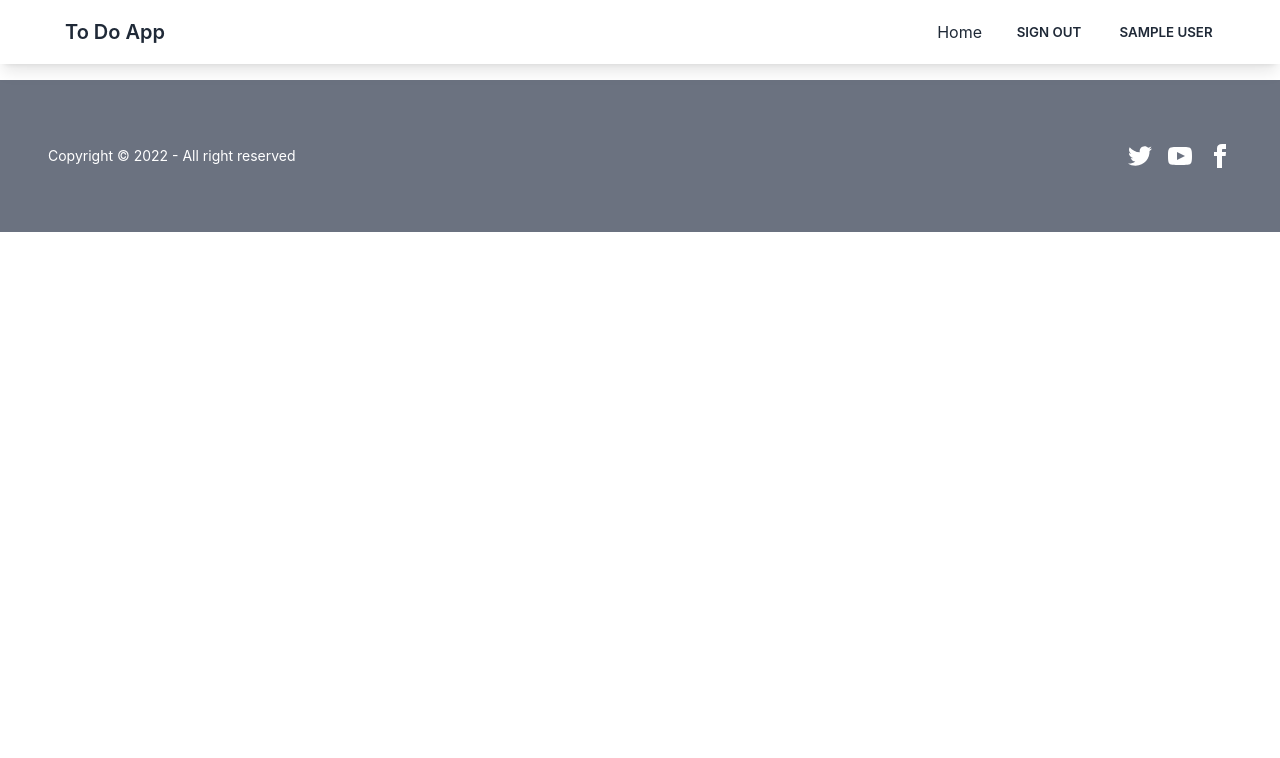
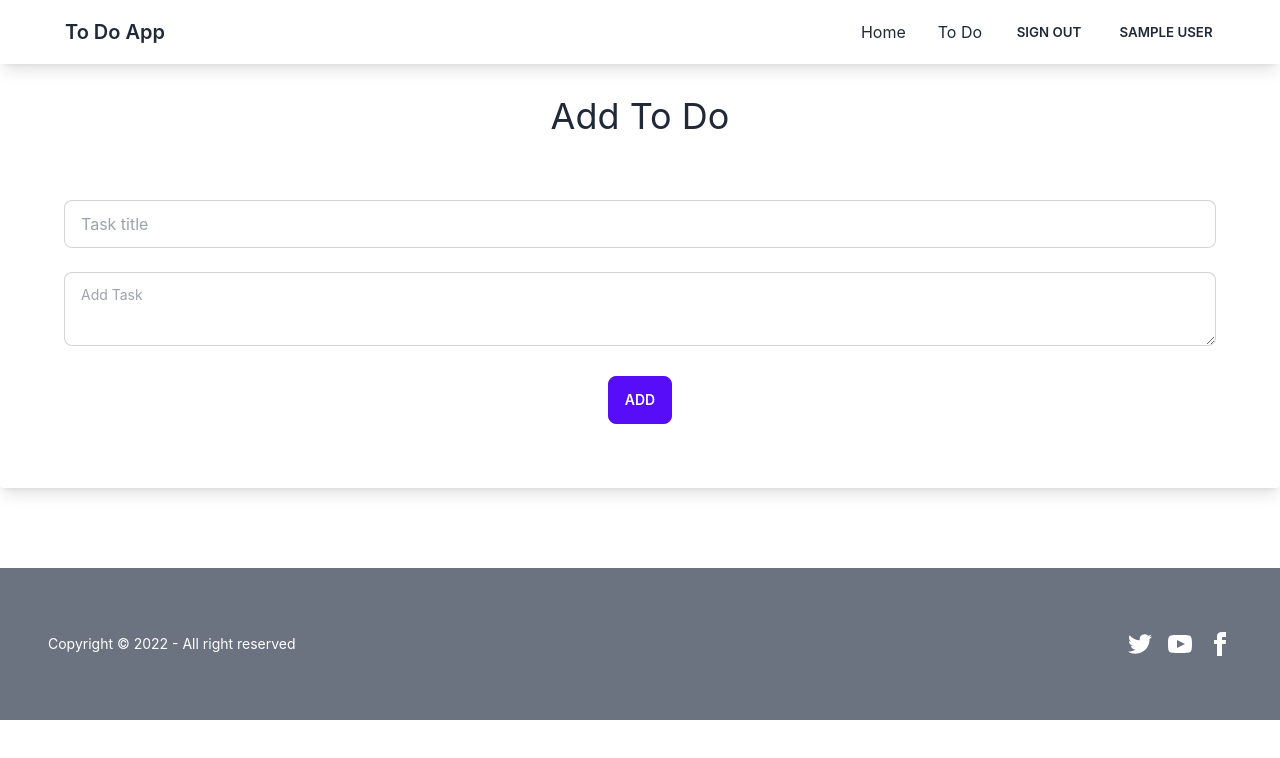
Before and after one commit to shariarHossain23/Todo-App-Client, a React (Create React App) app: page /add-todo in a window 1280 px wide. Shown: the top 758 px of the page. Built offline with nearby package versions, Linux system fonts and the light colour scheme; no server answers; sample sign-in values are in the browser's storage.

Commit message:
added enter keypress

```diff
--- a/src/App.js
+++ b/src/App.js
@@ -3,6 +3,7 @@ import { ToastContainer } from 'react-toastify';
 import 'react-toastify/dist/ReactToastify.css';
 import './App.css';
 import Home from './Component/Home/Home';
+import ToDoList from './Component/Home/ToDoList';
 import Fotter from './Component/Shared/Fotter';
 import Login from './Component/Shared/Login';
 import Navbar from './Component/Shared/Navbar';
@@ -18,6 +19,9 @@ function App() {
        <Route path='/'element={<RequireAuth>
         <Home></Home>
        </RequireAuth>}></Route>
+       <Route path='/add-todo' element={<RequireAuth>
+        <ToDoList></ToDoList>
+       </RequireAuth>}></Route>
        <Route path='/login'element={<Login></Login>}></Route>
        <Route path='/signup'element={<Signup></Signup>}></Route>
      </Routes>
--- a/src/Component/Home/DisplayTodo.js
+++ b/src/Component/Home/DisplayTodo.js
@@ -1,5 +1,5 @@
 import axios from "axios";
-import React, { useState } from "react";
+import { useState } from "react";
 import { useQuery } from "react-query";
 import Spinner from "../Shared/Spinner";
 import Modal from "./Modal";
@@ -22,13 +22,15 @@ const DisplayTodo = () => {
 
   return (
 
-    <div class="overflow-x-auto">
+    <div class="overflow-x-auto mt-16">
+      <h1 className="text-4xl mb-16 text-center">To Do List</h1>
       <table class="table w-full">
         <thead>
           <tr>
-            <th>Name</th>
-            <th>Description</th>
+            <th>List title</th>
+            <th>Task</th>
             <th>Complete</th>
+            <th>Edit</th>
             <th>Delete</th>
           </tr>
         </thead>
--- a/src/Component/Home/Home.js
+++ b/src/Component/Home/Home.js
@@ -1,11 +1,8 @@
-import React from 'react';
 import DisplayTodo from './DisplayTodo';
-import ToDoList from './ToDoList';
 
 const Home = () => {
     return (
         <div className='px-12 mt-20'>
-           <ToDoList></ToDoList>
            <DisplayTodo></DisplayTodo>
         </div>
     );
--- a/src/Component/Home/TaskCard.js
+++ b/src/Component/Home/TaskCard.js
@@ -1,4 +1,4 @@
-import React, { useState } from "react";
+import { useState } from "react";
 import { toast } from "react-toastify";
 
 const TaskCard = ({ todo, selectTask }) => {
@@ -21,6 +21,12 @@ const TaskCard = ({ todo, selectTask }) => {
         </button>
       </td>
       <td>
+      <label
+        >
+          Edit
+        </label>
+      </td>
+      <td>
         <label
           onClick={() => selectTask(todo)}
           for="delete"
--- a/src/Component/Home/ToDoList.js
+++ b/src/Component/Home/ToDoList.js
@@ -1,5 +1,5 @@
 import axios from "axios";
-import React from "react";
+import { useState } from "react";
 import { useForm } from "react-hook-form";
 import { toast } from "react-toastify";
 
@@ -11,7 +11,8 @@ const ToDoList = () => {
     reset,
     formState: { errors },
   } = useForm();
-
+  const [name,setName] = useState("")
+  const [desc,setDesc] = useState("")
   const submitData = event =>{
       event.preventDefault()
       const todoCollection = {
@@ -26,19 +27,41 @@ const ToDoList = () => {
         })
 
   }
+
+  const handleKeyPress = (event) => {
+    if(event.key === 'Enter'){
+      const todoCollection = {
+        name: name,
+        desc : desc
+     }
+       axios.post("https://calm-spire-98627.herokuapp.com/todo",todoCollection)
+       .then(response => {
+           toast.success("updated successfully")
+
+
+       })
+   ;
+    }
+  }
+
+
+  // const handleKeyPress = (e) => {
+  //   console.log(e);
+  // }}
   return (
-    <div className="mt-16 ">
-        <h1 className="text-center text-4xl">To Do App</h1>
-      <form onSubmit={submitData} className=" text-center shadow-lg p-16 rounded">
+    <div className="mt-24 ">
+        <h1 className="text-center text-4xl ">Add To Do</h1>
+      <form onKeyPress={handleKeyPress} onSubmit={submitData} className=" text-center shadow-lg p-16 rounded">
         <input
           required
           type="text"
-          placeholder="your name"
+          placeholder="Task title"
           class="input input-bordered w-full "
           name="name"
+          onBlur={(e) => setName(e.target.value)}
         />
         <br />
-        <textarea class="textarea textarea-bordered w-full my-6" placeholder="Description" name="description" required></textarea> <br />
+        <textarea onChange={(e) => setDesc(e.target.value)}  class="textarea textarea-bordered w-full my-6" placeholder="Add Task" name="description" required></textarea> <br />
        <button class="btn btn-primary max-w-md">Add</button>
       </form>
     </div>
--- a/src/Component/Shared/Navbar.js
+++ b/src/Component/Shared/Navbar.js
@@ -1,5 +1,4 @@
 import { signOut } from "firebase/auth";
-import React from "react";
 import { useAuthState } from "react-firebase-hooks/auth";
 import { Link } from "react-router-dom";
 import auth from "../../firebase.init";
@@ -36,6 +35,9 @@ const Navbar = () => {
             <li>
               <Link to="/">Home</Link>
             </li>
+            <li>
+              <Link to="/add-todo">To Do</Link>
+            </li>
             {
               <li>
                 {" "}
@@ -61,6 +63,9 @@ const Navbar = () => {
           <li>
             <Link to="/">Home</Link>
           </li>
+          <li>
+            <Link to="/add-todo">To Do</Link>
+          </li>
           {
             <li>
               {" "}
```
